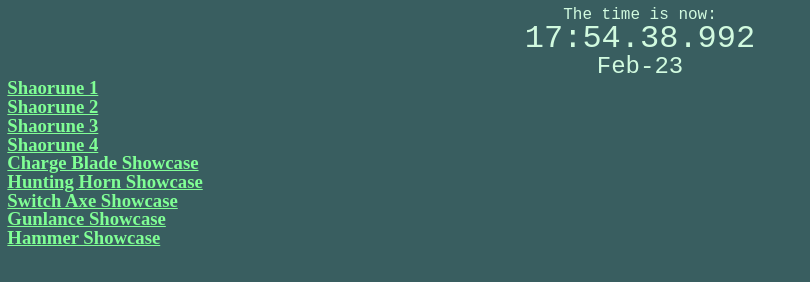
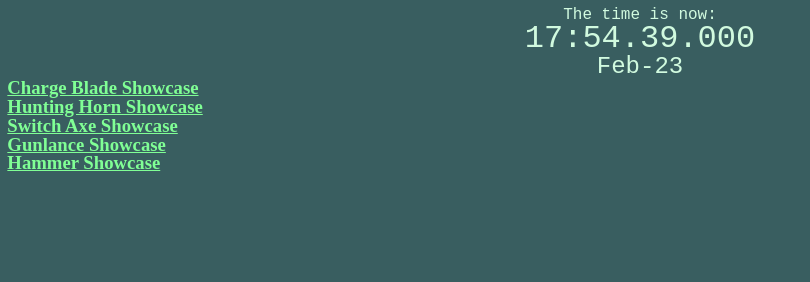
Before and after one commit to GAAAAAAAAWAAAAAAAA/CIS1101-20252nd, a plain HTML site: page PExp4/subpages/sidebar.htm in a window 1280 px wide. Shown: the whole page, without its empty margins (0-810 px from the left). Drawn offline with Linux system fonts and the light colour scheme.

Commit message:
PExp 4 Append

```diff
--- a/PExp4/css/_showcase.css
+++ b/PExp4/css/_showcase.css
@@ -5,7 +5,7 @@
     align-items: center;
     justify-content: space-around;
 
-    & > img {
+    & > img, & > video {
       max-height: 80%;
       max-width: 20%;
       box-shadow:
--- a/PExp4/js/sidebarclock.js
+++ b/PExp4/js/sidebarclock.js
@@ -26,4 +26,4 @@ function tickClock() {
 
 tickClock();
 
-var clockIntervalID = setInterval(tickClock, 16);
+var clockIntervalID = setInterval(tickClock, 100);
--- a/PExp4/subpages/sidebar.htm
+++ b/PExp4/subpages/sidebar.htm
@@ -33,10 +33,6 @@
     <span class="clocksubelememt" id="clocktime"></span>
     <span class="clocksubelememt" id="clockdate"></span>
   </div>
-  <a href="../rsc/Nurinaki_Shaorune_2019.png" target="iframe-main"><h3>Shaorune 1</h3></a>
-  <a href="../rsc/Nurinaki_Shaorune_2020.png" target="iframe-main"><h3>Shaorune 2</h3></a>
-  <a href="../rsc/Nurinaki_Shaorune_2023.png" target="iframe-main"><h3>Shaorune 3</h3></a>
-  <a href="../rsc/Shaorune_Wallpaper_01.png" target="iframe-main"><h3>Shaorune 4</h3></a>
   <a href="../subpages/_ChargeBlade.htm" target="iframe-main"><h3>Charge Blade Showcase</h3></a>
   <a href="../subpages/_HuntingHorn.htm" target="iframe-main"><h3>Hunting Horn Showcase</h3></a>
   <a href="../subpages/_SwitchAxe.htm" target="iframe-main"><h3>Switch Axe Showcase</h3></a>
```
Also changed, not shown: PExp4/subpages/_SwitchAxe.htm (+1 -1 lines), PExp4/subpages/_HuntingHorn.htm (line endings or trailing spaces).
